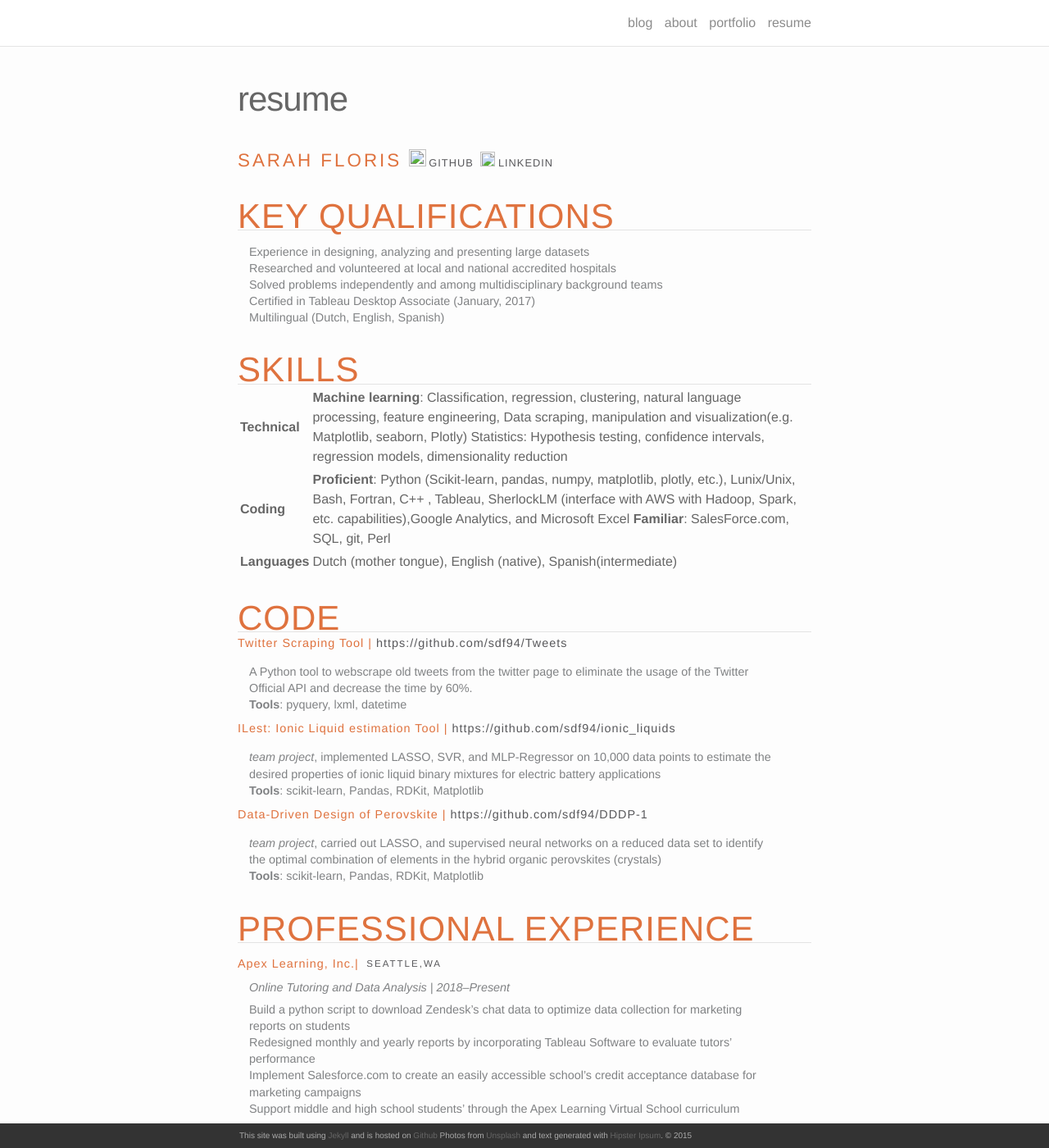
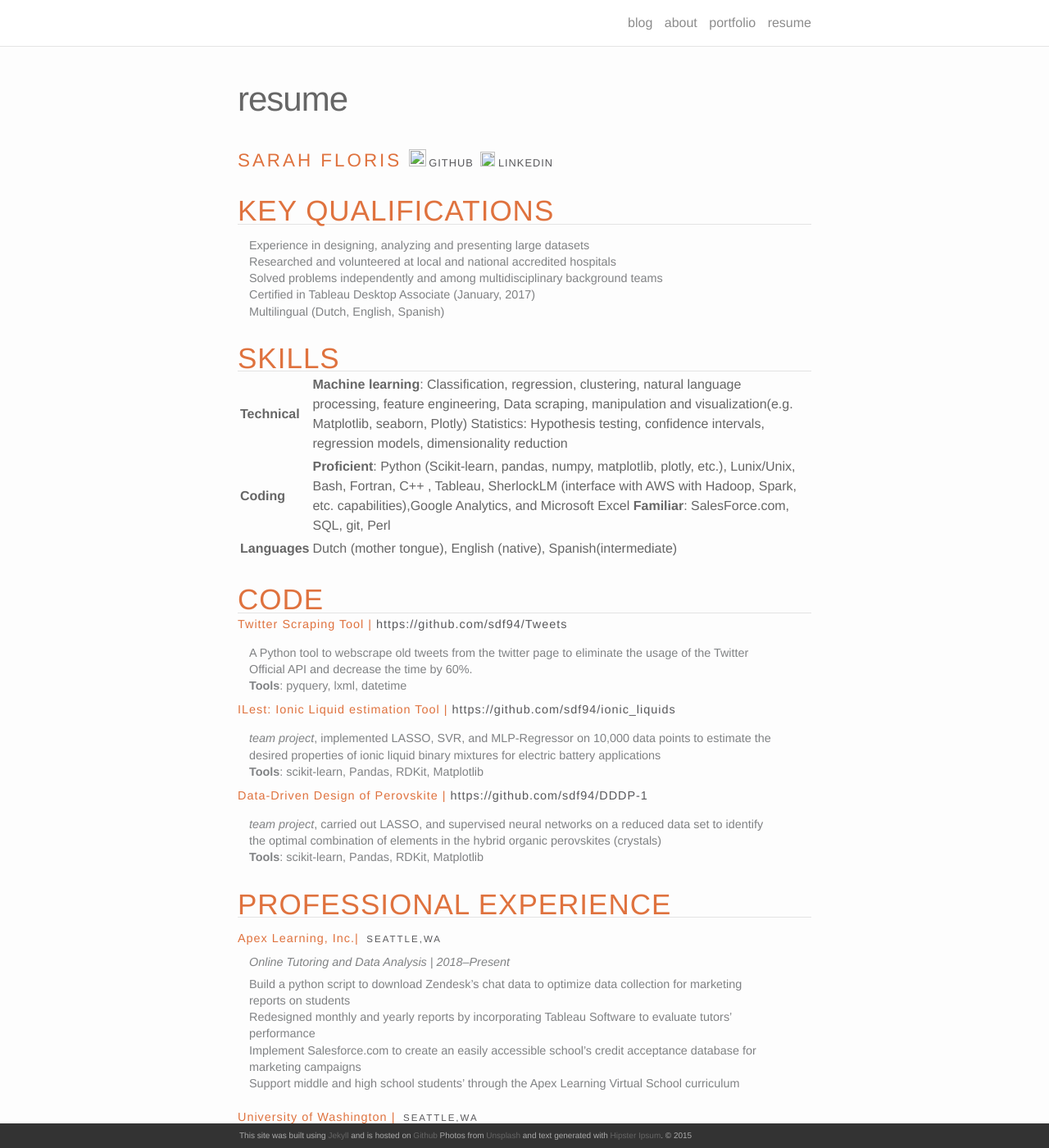
Before and after one commit to sdf94/sdf94.github.io, a Jekyll site: the page built from resume.md, in a window 1280 px wide and 1400 px high. Shown: the whole window at 82% size. Built offline with Jekyll 4.4.1, drawn with Linux system fonts in a browser that asks for light colours; nearby versions of some CDN libraries.

Commit message:
UPdating font

```diff
--- a/_sass/_layout.scss
+++ b/_sass/_layout.scss
@@ -138,7 +138,7 @@
 }
 .post-content {
 h2 {
-font-size: 42px;
+font-size: 35px;
 @include media-query($on-laptop) {
 font-size: 28px;
         }
```
